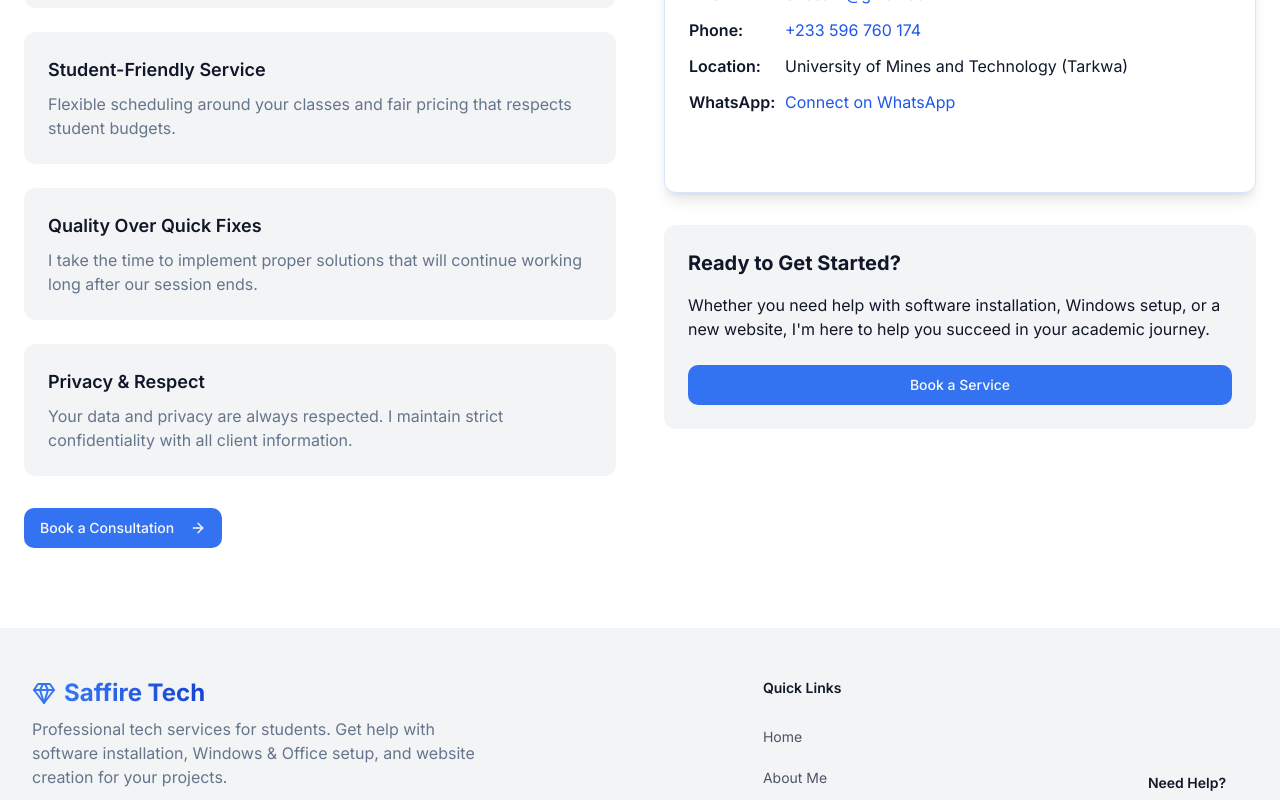
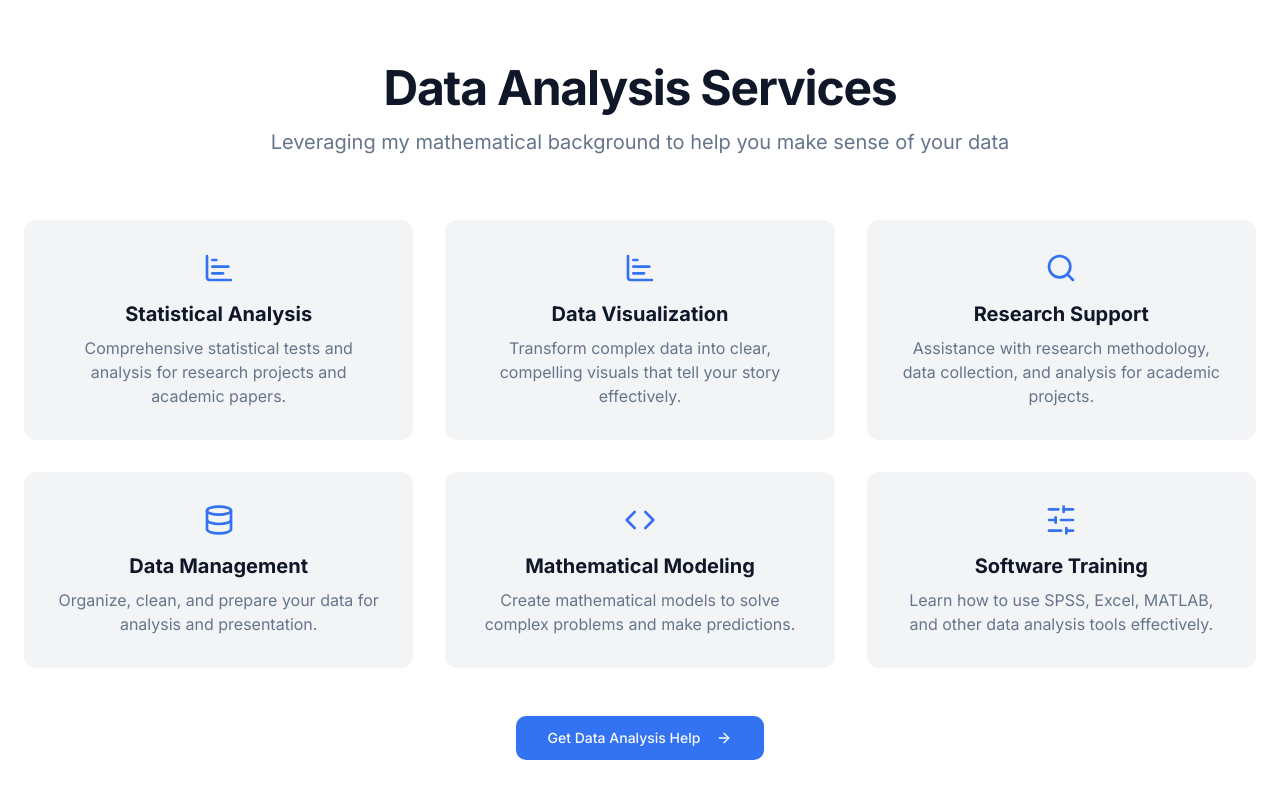
Before and after one commit to enosaf7/saffire-tech, a React (Vite) app: page /about in a window 1280 px wide. Shown: the part 2200-3000 px from the top of the page. Built offline with nearby package versions, Linux system fonts and the light colour scheme.

Commit message:
Add data analysis section
Adds a section describing data analysis expertise.

```diff
--- a/src/pages/About.tsx
+++ b/src/pages/About.tsx
@@ -4,7 +4,7 @@ import { Link } from 'react-router-dom';
 import { Button } from '@/components/ui/button';
 import Navbar from '@/components/Navbar';
 import Footer from '@/components/Footer';
-import { GraduationCap, Briefcase, Award, ArrowRight } from 'lucide-react';
+import { GraduationCap, Briefcase, Award, ArrowRight, Database, ChartBar, Search, Table, Code, SlidersHorizontal } from 'lucide-react';
 import { Avatar, AvatarImage, AvatarFallback } from '@/components/ui/avatar';
 
 const About = () => {
@@ -105,6 +105,10 @@ const About = () => {
                 skills: ["Portfolio Websites", "Project Showcases", "Small Business Sites", "Landing Pages", "Basic E-Commerce", "Content Management"],
               },
               {
+                area: "Data Analysis",
+                skills: ["Statistical Analysis", "Data Visualization", "Research Methods", "SPSS & Excel Analysis", "Mathematical Modeling", "Report Generation"],
+              },
+              {
                 area: "Troubleshooting",
                 skills: ["Software Conflicts", "Performance Issues", "Connectivity Problems", "Error Resolution", "Data Recovery", "Security Concerns"],
               },
@@ -133,8 +137,75 @@ const About = () => {
         </div>
       </section>
 
+      {/* Data Analysis Section */}
+      <section className="py-20 px-6 bg-white">
+        <div className="max-w-7xl mx-auto">
+          <div className="text-center mb-16 animate-fade-in">
+            <h2 className="section-heading">Data Analysis Services</h2>
+            <p className="section-subheading mx-auto">
+              Leveraging my mathematical background to help you make sense of your data
+            </p>
+          </div>
+
+          <div className="grid md:grid-cols-2 lg:grid-cols-3 gap-8">
+            {[
+              {
+                title: "Statistical Analysis",
+                description: "Comprehensive statistical tests and analysis for research projects and academic papers.",
+                icon: <ChartBar className="h-8 w-8 text-primary" />,
+              },
+              {
+                title: "Data Visualization",
+                description: "Transform complex data into clear, compelling visuals that tell your story effectively.",
+                icon: <ChartBar className="h-8 w-8 text-primary" />,
+              },
+              {
+                title: "Research Support",
+                description: "Assistance with research methodology, data collection, and analysis for academic projects.",
+                icon: <Search className="h-8 w-8 text-primary" />,
+              },
+              {
+                title: "Data Management",
+                description: "Organize, clean, and prepare your data for analysis and presentation.",
+                icon: <Database className="h-8 w-8 text-primary" />,
+              },
+              {
+                title: "Mathematical Modeling",
+                description: "Create mathematical models to solve complex problems and make predictions.",
+                icon: <Code className="h-8 w-8 text-primary" />,
+              },
+              {
+                title: "Software Training",
+                description: "Learn how to use SPSS, Excel, MATLAB, and other data analysis tools effectively.",
+                icon: <SlidersHorizontal className="h-8 w-8 text-primary" />,
+              },
+            ].map((service, index) => (
+              <div
+                key={index}
+                className="bg-secondary rounded-lg p-8 transition-all duration-300 hover:shadow-lg animate-fade-in"
+                style={{ animationDelay: `${index * 0.1}s` }}
+              >
+                <div className="flex justify-center mb-4">
+                  {service.icon}
+                </div>
+                <h3 className="text-xl font-bold mb-2 text-center">{service.title}</h3>
+                <p className="text-muted-foreground text-center">{service.description}</p>
+              </div>
+            ))}
+          </div>
+
+          <div className="mt-12 text-center">
+            <Button asChild size="lg" className="btn-hover">
+              <Link to="/contact" className="flex items-center">
+                Get Data Analysis Help <ArrowRight className="ml-2 h-4 w-4" />
+              </Link>
+            </Button>
+          </div>
+        </div>
+      </section>
+
       {/* Philosophy */}
-      <section className="py-20 px-6 bg-white">
+      <section className="py-20 px-6 bg-secondary">
         <div className="max-w-7xl mx-auto">
           <div className="md:flex items-center gap-12">
             <div className="md:w-1/2 mb-10 md:mb-0 animate-fade-in-right">
@@ -163,7 +234,7 @@ const About = () => {
                     description: "Your data and privacy are always respected. I maintain strict confidentiality with all client information."
                   },
                 ].map((principle, index) => (
-                  <div key={index} className="bg-secondary p-6 rounded-lg">
+                  <div key={index} className="bg-white p-6 rounded-lg">
                     <h3 className="text-lg font-semibold mb-2">{principle.title}</h3>
                     <p className="text-muted-foreground">{principle.description}</p>
                   </div>
@@ -209,7 +280,7 @@ const About = () => {
                 </div>
               </div>
 
-              <div className="mt-8 p-6 bg-secondary rounded-lg">
+              <div className="mt-8 p-6 bg-white rounded-lg">
                 <h3 className="text-xl font-bold mb-4">Ready to Get Started?</h3>
                 <p className="mb-6">
                   Whether you need help with software installation, Windows setup, or a new website,
```
